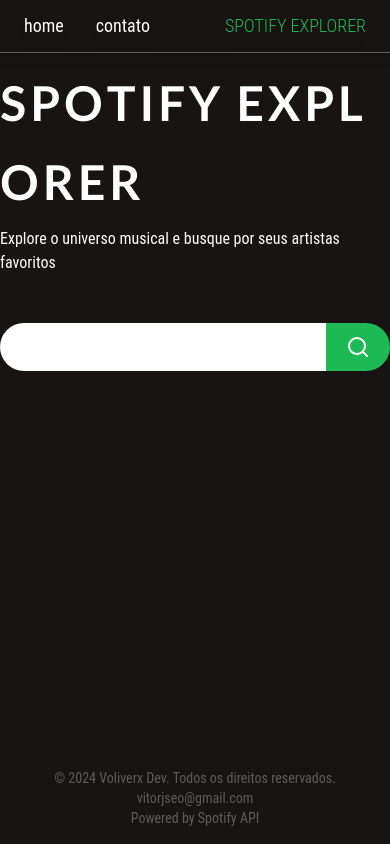
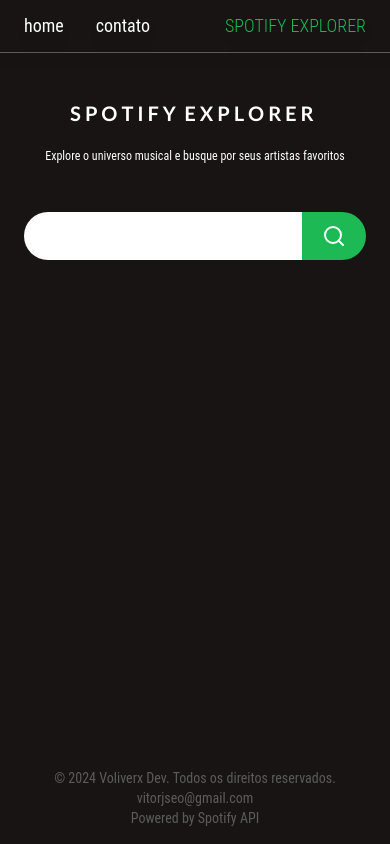
Before and after one commit to jsevitor/react-spotify-api, a React (Vite) app: page / in a window 390 px wide. Built offline with nearby package versions, Linux system fonts and the light colour scheme; a web font is replaced by a local one.

Commit message:
Ajustes de responsividade

```diff
--- a/src/index.css
+++ b/src/index.css
@@ -70,7 +70,6 @@
     display: inline-block;
     line-height: 1em;
     font-family: 'Gill Sans', 'Gill Sans MT', Calibri, 'Trebuchet MS', sans-serif;
-    font-size: 48px;
     font-weight: 800;
     letter-spacing: 4px;
   }
--- a/src/pages/Home/Home.jsx
+++ b/src/pages/Home/Home.jsx
@@ -94,7 +94,6 @@
 
     const handleSearchClick = () => {
         setCurrentPage(1);
-        console.log("Passei aqui...")
         setShowResults(false);
         fetchData(`https://api.spotify.com/v1/search?q=${encodeURIComponent(`artist:${artist}`)}&type=artist`);
         setArtist("");
@@ -131,14 +130,14 @@
     return (
         <div className="flex flex-col min-h-screen bg-black text-slate-50 text-white">
             <Menu />
-            <div className="container mx-auto flex-grow">
+            <div className="container mx-auto flex-grow px-6">
                 <div className="ml6 flex justify-center">
                     <span className="text-wrapper">
-                        <span className="letters pt-20">SPOTIFY EXPLORER</span>
+                        <span className="letters pt-20 text-xl md:text-4xl xl:text-5xl">SPOTIFY EXPLORER</span>
                     </span>
                 </div>
                 <div className="flex justify-center">
-                    <span className="subTituloHome pb-6">Explore o universo musical e busque por seus artistas favoritos</span>
+                    <span className="pb-6 text-xs md:text-base xl:text-lg text-center">Explore o universo musical e busque por seus artistas favoritos</span>
                 </div>
                 <div className="flex flex-row justify-center py-6 mb-16">
                     <input
@@ -147,7 +146,7 @@
                         id="searchArtist"
                         value={artist}
                         onChange={(event) => setArtist(event.target.value)}
-                        className="p-3 rounded-s-full w-96 text-black pl-6"
+                        className="p-3 rounded-s-full w-96 bg-white text-black pl-6"
                     />
                     <button
                         className="rounded-e-full py-3 px-5 bg-spotify"
@@ -158,34 +157,26 @@
                 </div>
 
                 {/* CARREGAMENTO */}
-                {/* <div className="spinner" style={{ display: loading ? "block" : "none" }}>
-                    <div className="rect1"></div>
-                    <div className="rect2"></div>
-                    <div className="rect3"></div>
-                    <div className="rect4"></div>
-                    <div className="rect5"></div>
-                </div> */}
                 <Animation loading={loading} setLoading={setLoading} />
             </div>
 
             {/* EXIBE RESULTADO DA BUSCA */}
             {showResults && (
-                // <div className="nomeArtista flex flex-wrap justify-center bg-opGray rounded-2xl mb-6 mx-44 box-border p-4 gap-4"> /*}
-                <div className="nomeArtista mx-auto grid gap-4 sm:grid-cols-2 md:grid-cols-3 lg:grid-cols-4 xl:grid-cols-5 bg-opGray rounded-2xl mb-6 p-4">
+                <div className="nomeArtista mx-auto grid gap-4 grid-cols-2 sm:grid-cols-2 md:grid-cols-3 lg:grid-cols-4 xl:grid-cols-5 bg-opGray rounded-2xl mb-6 p-4">
                     {artists.map(item => (
-                        <div key={item.id} className="text-center bg-lineGray rounded-lg pb-2 w-48 flex-shrink-0">
+                        <div key={item.id} className="text-center bg-lineGray rounded-lg pb-2 w-36 md:w-48 flex-shrink-0">
                             <a href={'/artista/' + item.id} className="block">
                                 {item.images.length > 0 ? (
                                     <img
                                         src={item.images[0].url}
                                         alt={item.name}
-                                        className="w-full h-48 object-cover mx-auto mb-2 rounded-t-lg"
+                                        className="w-full h-36 md:h-48 object-cover mx-auto mb-2 rounded-t-lg"
                                     />
                                 ) : (
                                     <img
                                         src="https://sun9-6.userapi.com/impg/RaXltn7bx5SPpoKyGdWyEpbbG5Qor3ve6SZDEw/ePQ2yrtXFe8.jpg?size=600x600&quality=96&proxy=1&sign=a23fc60917c9c040d4e8f6e4af659edf&type=album"
                                         alt={item.name}
-                                        className="w-full h-48 object-cover mx-auto mb-2 rounded-t-lg"
+                                        className="w-full h-36 md:h-48 object-cover mx-auto mb-2 rounded-t-lg"
                                     />
 
 
@@ -199,14 +190,12 @@
 
             {/* Botões Next e Previous */}
             {showResults && (
-                <div className="maisArtistas flex justify-center mx-44 box-border mt-4 items-center">
-                    <button onClick={handlePrevClick} disabled={!prevPage} className="bg-opGray  rounded-full w-32 px-2 py-2 bg-gray-800 hover:bg-spotify flex flex-row gap-2" style={{ opacity: prevPage ? 1 : 0.5 }}>
+                <div className="maisArtistas flex justify-center  box-border mt-4 items-center">
+                    <button onClick={handlePrevClick} disabled={!prevPage} className="bg-opGray  rounded-full px-6 py-2 bg-gray-800 hover:bg-spotify" style={{ opacity: prevPage ? 1 : 0.5 }}>
                         <ChevronLeft />
-                        <span className="">Previous</span>
                     </button>
                     <span className="w-10 h-10 mx-10 flex justify-center items-center rounded-lg bg-opGray text-lg">{currentPage}</span>
-                    <button onClick={handleNextClick} disabled={!nextPage} className="bg-opGray rounded-full w-32 pr-2 pl-6 py-2 bg-gray-800 hover:bg-spotify flex flex-row justify-between gap-2" style={{ opacity: nextPage ? 1 : 0.5 }}>
-                        <span className="">Next</span>
+                    <button onClick={handleNextClick} disabled={!nextPage} className="bg-opGray rounded-full px-6 py-2 bg-gray-800 hover:bg-spotify" style={{ opacity: nextPage ? 1 : 0.5 }}>
                         <ChevronRight />
                     </button>
                 </div>
```
